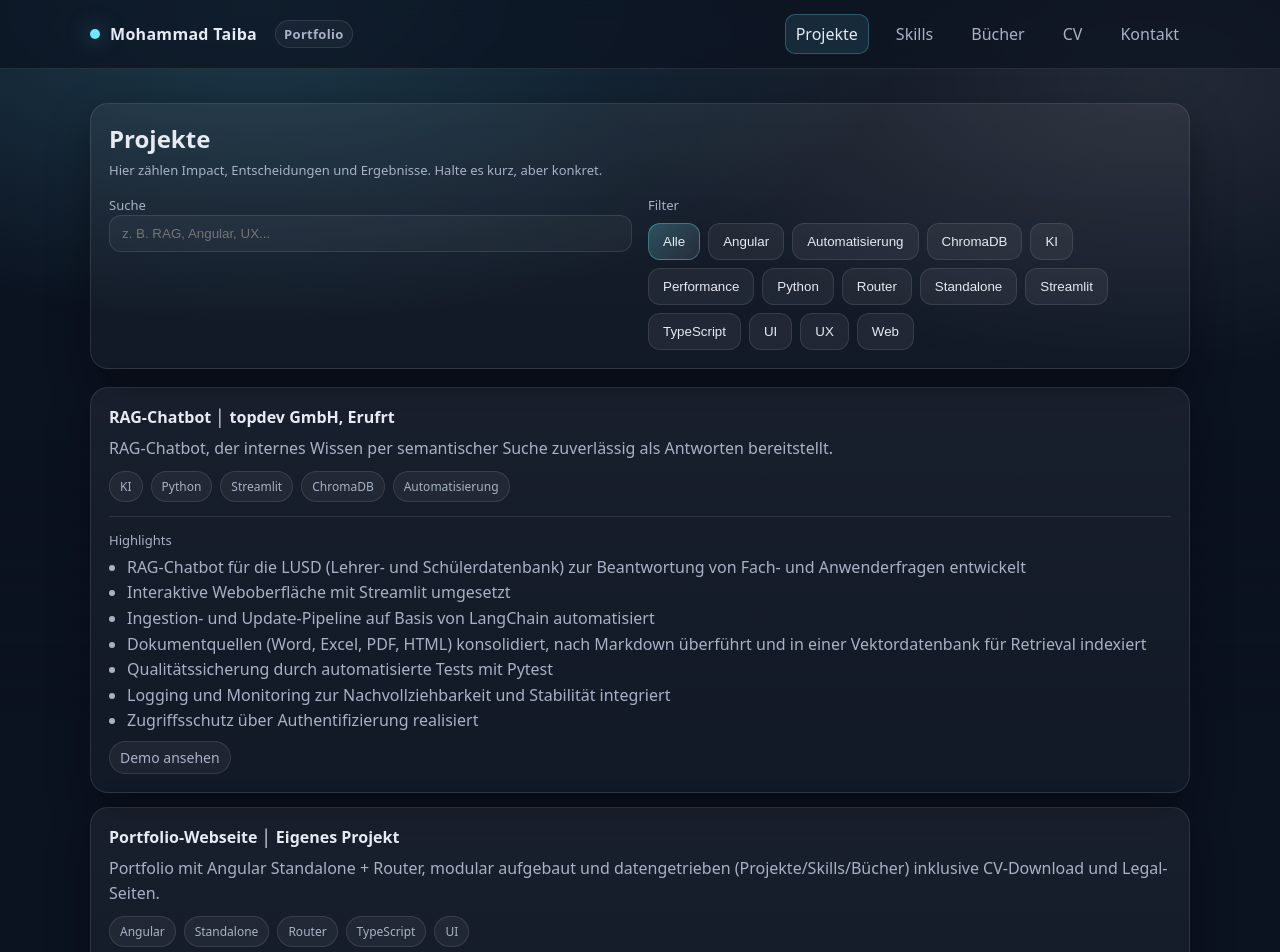
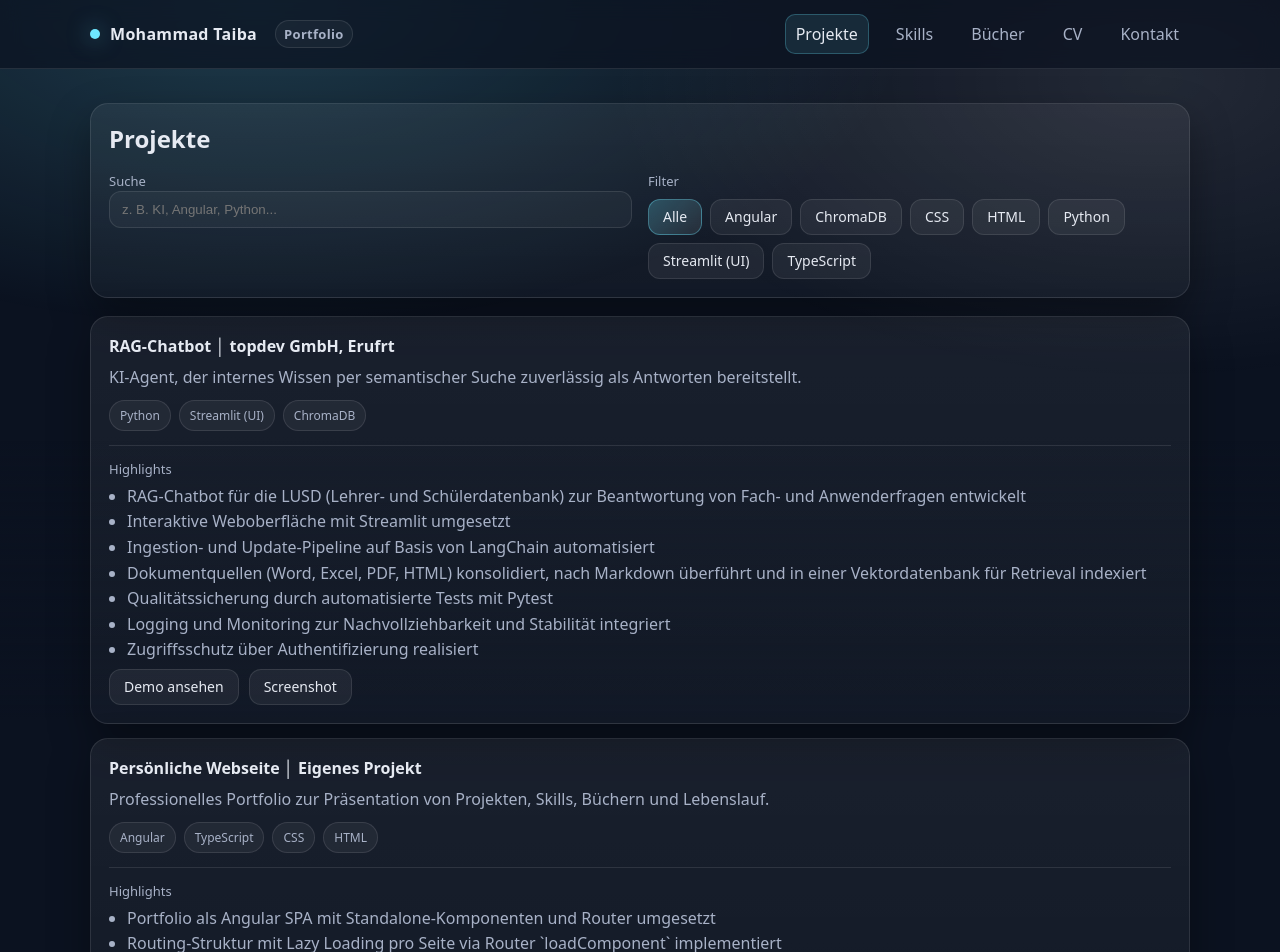
Before and after one commit to mohammadtaiba/portfolio, an Angular app: page /projects in a window 1280 px wide. Shown: the top 952 px of the page. Built offline with nearby package versions, Linux system fonts and the light colour scheme.

Commit message:
major update 6

```diff
--- a/src/app/data/portfolio-data.ts
+++ b/src/app/data/portfolio-data.ts
@@ -10,6 +10,7 @@ export type Project = {
   tags: string[];
   links: { demo?: string; repo?: string };
   highlights: string[];
+  imageUrl?: string;
 };
 
 export type Book = {
@@ -72,8 +73,8 @@ export const PROFILE = {
 export const PROJECTS: Project[] = [
     {
         title: 'RAG-Chatbot │ topdev GmbH, Erufrt',
-    description: 'RAG-Chatbot, der internes Wissen per semantischer Suche zuverlässig als Antworten bereitstellt.',
-    tags: ['KI', 'Python', 'Streamlit', 'ChromaDB', 'Automatisierung'],
+        description: 'KI-Agent, der internes Wissen per semantischer Suche zuverlässig als Antworten bereitstellt.',
+        tags: ['Python', 'Streamlit (UI)', 'ChromaDB',],
         links: { demo: 'https://lusd-ki-bot.topdev.de/' },
         highlights: [
           'RAG-Chatbot für die LUSD (Lehrer- und Schülerdatenbank) zur Beantwortung von Fach- und Anwenderfragen entwickelt',
@@ -84,23 +85,26 @@ export const PROJECTS: Project[] = [
           'Logging und Monitoring zur Nachvollziehbarkeit und Stabilität integriert',
           'Zugriffsschutz über Authentifizierung realisiert',
         ],
+        imageUrl: 'assets/projects/lusd-chatbot.png',
     },
     {
-    title: 'Portfolio-Webseite │ Eigenes Projekt',
-    description:
-      'Portfolio mit Angular Standalone + Router, modular aufgebaut und datengetrieben (Projekte/Skills/Bücher) inklusive CV-Download und Legal-Seiten.',
-    tags: ['Angular', 'Standalone', 'Router', 'TypeScript', 'UI'],
+        title: 'Persönliche Webseite │ Eigenes Projekt',
+        description: 'Professionelles Portfolio zur Präsentation von Projekten, Skills, Büchern und Lebenslauf.',
+        tags: ['Angular', 'TypeScript', 'CSS', 'HTML'],
         links: { demo: 'https://mohammad-taiba.netlify.app/' },
         highlights: [
-      'Standalone-Architektur mit Lazy Loading der Seiten (Router loadComponent)',
-      'Datenmodell + zentrale Content-Datei für einfache Pflege',
-      'Responsives UI, klare Navigation, Impressum & Datenschutz integriert',
+            'Portfolio als Angular SPA mit Standalone-Komponenten und Router umgesetzt',
+            'Routing-Struktur mit Lazy Loading pro Seite via Router `loadComponent` implementiert',
+            'Datenmodell für Projekte/Skills/Bücher definiert und zentral gepflegt (eine Content-Datei)',
+            'Projektübersicht mit Suche und Tag-Filter implementiert',
+            'Responsives Layout, klare Navigation (Desktop + Mobile Menü) und konsistentes UI-Styling umgesetzt',
         ],
-  },
+    }
+,
     {
-    title: 'Projekt 3 (Platzhalter) │ Web / UX',
+        title: 'RAG-Chatbot │ Bachelorarbeit',
         description: 'Ersetze das durch dein drittes starkes Projekt (mit Impact und Ergebnissen).',
-    tags: ['Web', 'UX', 'Performance'],
+        tags: ['Python', 'Streamlit (UI)', 'ChromaDB',],
         links: { demo: 'https://example.com' },
         highlights: [
           'Problem -> Losung -> Ergebnis (mit Metriken)',
--- a/src/app/pages/projects/projects.page.css
+++ b/src/app/pages/projects/projects.page.css
@@ -19,3 +19,60 @@ hr.sep{ border: none; border-top: 1px solid var(--border); margin: 14px 0; }
   background: rgba(255,255,255,.04);
   color: var(--text);
 }
+
+/* --------------- Screenshot --------------- */
+
+.project-actions{
+    margin-top: 14px;
+    display: flex;
+    gap: 10px;
+    flex-wrap: wrap;
+}
+
+.lightbox{
+    position: fixed;
+    inset: 0;
+    background: rgba(0,0,0,.65);
+    display: flex;
+    align-items: center;
+    justify-content: center;
+    padding: 16px;
+    z-index: 2000;
+}
+
+.lightbox-inner{
+    width: min(1100px, 96vw);
+    max-height: 90vh;
+    overflow: hidden;
+    border-radius: 16px;
+    border: 1px solid var(--border);
+    background: var(--panel, #111);
+    box-shadow: 0 18px 50px rgba(0,0,0,.45);
+}
+
+.lightbox-bar{
+    display: flex;
+    align-items: center;
+    justify-content: space-between;
+    gap: 12px;
+    padding: 10px 12px;
+    border-bottom: 1px solid var(--border);
+}
+
+.lightbox-close{
+    width: 34px;
+    height: 34px;
+    border-radius: 10px;
+    border: 1px solid var(--border);
+    background: transparent;
+    color: inherit;
+    cursor: pointer;
+}
+
+.lightbox-img{
+    width: 100%;
+    height: auto;
+    display: block;
+    max-height: calc(90vh - 48px);
+    object-fit: contain;
+}
--- a/src/app/pages/projects/projects.page.html
+++ b/src/app/pages/projects/projects.page.html
@@ -1,15 +1,14 @@
 <div class="page">
+
   <div class="card card-pad">
     <h1 style="margin:0 0 6px; font-size:24px;">Projekte</h1>
-    <p class="small" style="margin:0;">Hier zählen Impact, Entscheidungen und Ergebnisse. Halte es kurz, aber konkret.</p>
-
-
-      <div class="grid cols-2" style="margin-top:14px;">
+    <p class="small" style="margin:0;"></p>
+    <div class="grid cols-2" style="margin-top:14px;">
           <div>
               <label class="small">Suche</label>
 
               <div style="display:flex; gap:8px; align-items:center;">
-                  <input class="input" [(ngModel)]="q" placeholder="z. B. RAG, Angular, UX..." />
+                  <input class="input" [(ngModel)]="q" placeholder="z. B. KI, Angular, Python..." />
                   <button class="btn" type="button" *ngIf="q.trim()" (click)="clearQuery()">✕</button>
               </div>
           </div>
@@ -54,19 +53,38 @@
           <li *ngFor="let h of p.highlights">{{ h }}</li>
         </ul>
 
-        <div class="pill">
-            <div class="small" style="margin-bottom:16px;"></div>
-            <div class="actions" style="font-size:14px;">
-                <a *ngIf="p.links.repo" [href]="p.links.repo" target="_blank" rel="noreferrer">Repo ansehen</a>
-                <a *ngIf="p.links.demo" [href]="p.links.demo" target="_blank" rel="noreferrer">Demo ansehen</a>
-            </div>
-        </div>
+          <div class="actions project-actions" style="margin-top:6px;">
+              <a class="btn" *ngIf="p.links.repo" [href]="p.links.repo" target="_blank" rel="noreferrer">Repo ansehen</a>
+              <a class="btn" *ngIf="p.links.demo" [href]="p.links.demo" target="_blank" rel="noreferrer">Demo ansehen</a>
+<!--              <a class="btn" *ngIf="p.imageUrl" [href]="p.imageUrl" target="_blank" rel="noreferrer">Screenshot</a>-->
+              <button class="btn" type="button" *ngIf="p.imageUrl"
+                      (click)="openLightbox(p.imageUrl, p.title)">
+                  Screenshot
+              </button>
+
+
+          </div>
+
+
       </div>
 
       <div class="card card-pad" *ngIf="filtered.length === 0">
         <p style="margin:0;">Keine Treffer. Versuch andere Tags oder Suchbegriffe.</p>
       </div>
     </div>
+  </app-section>
 
-  </app-section>
+    <!-- Screenshot anzeigen -->
+    <div class="lightbox" *ngIf="lightboxUrl" (click)="closeLightbox()">
+        <div class="lightbox-inner" (click)="$event.stopPropagation()">
+            <div class="lightbox-bar">
+                <div class="small">{{ lightboxTitle }}</div>
+                <button type="button" class="lightbox-close" (click)="closeLightbox()">✕</button>
+            </div>
+
+            <img class="lightbox-img" [src]="lightboxUrl" [alt]="lightboxTitle + ' – Screenshot'">
+        </div>
+    </div>
+
+
 </div>
--- a/src/app/pages/projects/projects.page.ts
+++ b/src/app/pages/projects/projects.page.ts
@@ -45,9 +45,6 @@ export class ProjectsPage {
             return;
         }
         this.tag = t;
-
-        // Optional: Wenn du willst, dass beim Tag-Klick auch die Suche geleert wird:
-        // this.q = '';
     }
 
     clearQuery() {
@@ -58,4 +55,20 @@ export class ProjectsPage {
         this.q = '';
         this.tag = 'Alle';
     }
+
+    lightboxUrl: string | null = null;
+    lightboxTitle = '';
+
+    openLightbox(url: string | undefined, title: string) {
+        if (!url) return;
+        this.lightboxUrl = url;
+        this.lightboxTitle = title;
+    }
+
+
+    closeLightbox() {
+        this.lightboxUrl = null;
+        this.lightboxTitle = '';
+    }
+
 }
--- a/src/styles.css
+++ b/src/styles.css
@@ -90,6 +90,10 @@ a:focus-visible{
 }
 
 .btn{
+    font: inherit;          /* wichtig: macht <a> und <button> identisch */
+    font-size: 14px;        /* optional: wenn du es überall gleich willst */
+    line-height: 1;         /* optional: verhindert unterschiedliche Baselines */
+
     display: inline-flex;
     align-items: center;
     gap: 10px;
@@ -103,6 +107,7 @@ a:focus-visible{
     box-shadow: none;
     transition: transform .08s ease, background .08s ease, border-color .08s ease;
 }
+
 .btn:active{ transform: translateY(1px); }
 
 .btn.primary{
@@ -158,3 +163,11 @@ a:focus-visible{
   .grid.cols-2{ grid-template-columns: repeat(2, 1fr); }
   .grid.cols-3{ grid-template-columns: repeat(3, 1fr); }
 }
+
+
+.actions{
+    display: flex;
+    margin-top: 12px;
+    gap: 10px;
+    flex-wrap: wrap;
+}
```
Lines whose indentation alone changed are shown as unchanged.
